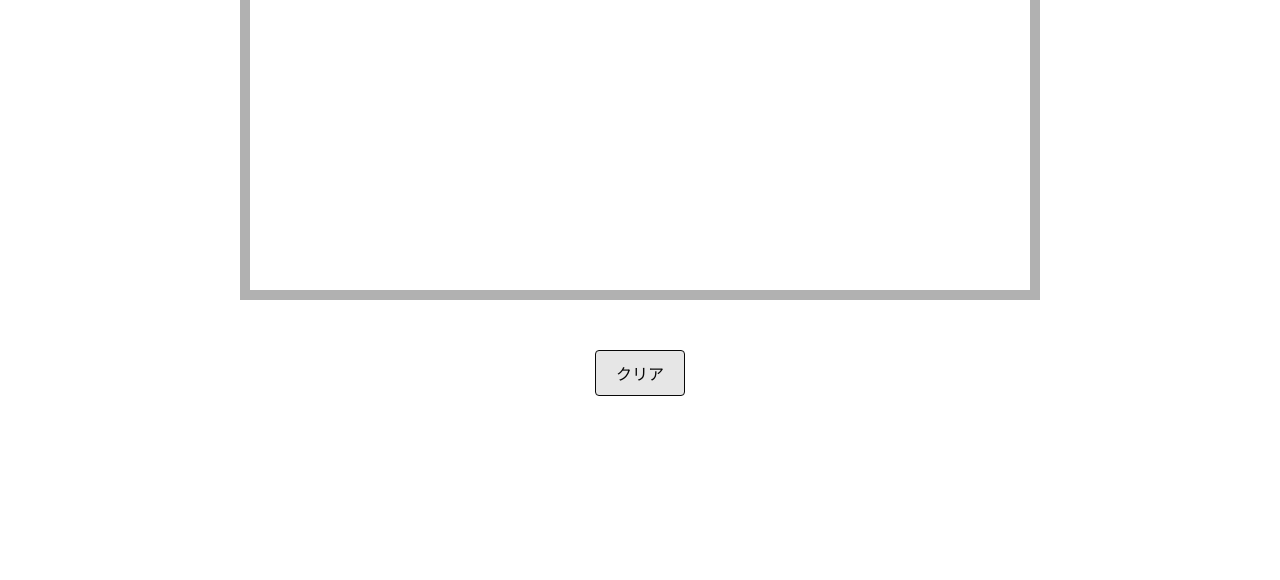
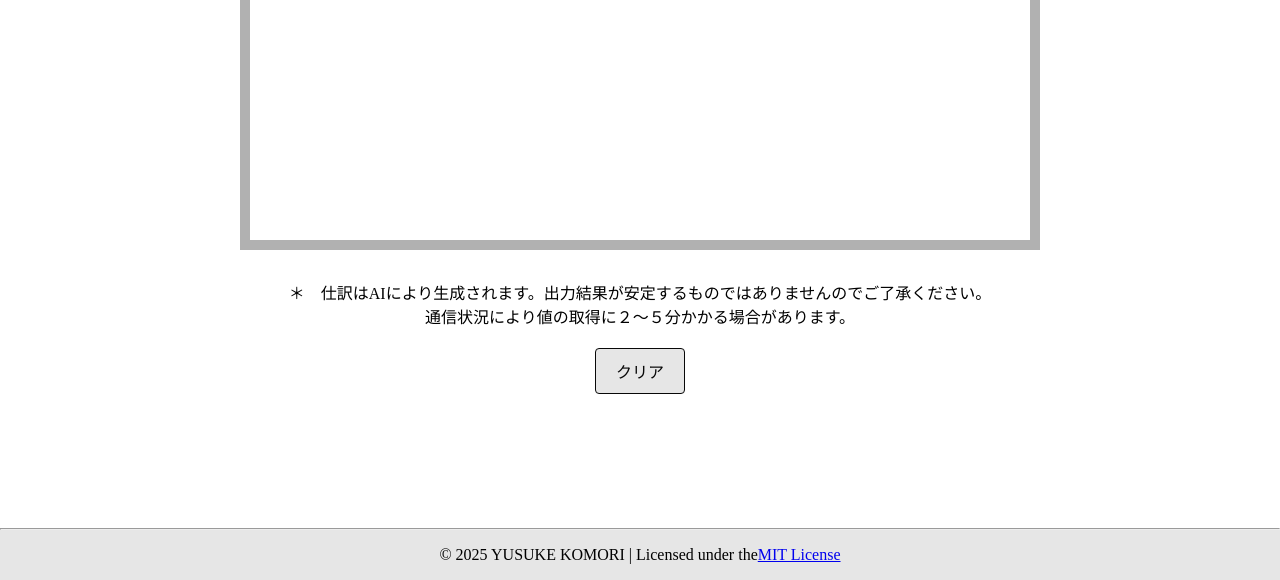
Before and after one commit to yusukeKSF/portfolio, a Python web app: template app/templates/index.html in a window 1280 px wide. Shown: the part 670-1250 px from the top of the page. Before the commit the page ends 1066 px from the top, so only its background shows below. Run offline with Jinja, Linux system fonts and the light colour scheme; the template is opened without the code that fills it, so the values that code supplies are empty.

Commit message:
updated index.html and style.css

```diff
--- a/app/static/css/style.css
+++ b/app/static/css/style.css
@@ -12,7 +12,7 @@
         main {
             margin: 20px auto;
             max-width: 800px;
-            height: 950px;
+            height: 900px;
             display: block;
             text-align: center;
             border: 10px solid rgb(177, 177, 177);
@@ -62,26 +62,31 @@
         }
         .clear-btn-container {
             width: 100%;
+            height: 200px;
             text-align: center;
         }
         a#clear-btn {
             display: inline-block;
             text-decoration: none;
             padding: 10px 20px;
-            margin-top: 30px;
+            margin-top: 20px;
             border: 1px solid #080808;
             border-radius: 4px;
             color: #080808;
             background-color: #e6e6e6;
         }
+        .caution-msg {
+            margin-top: 30px;
+            text-align: center;
+        }
         footer{
-            height: 50px;
-            margin-bottom: 0;
-            position: fixed;
+            display: block;
+            width: 100%;
+            bottom: 0;
         }
         footer p {
+            height: 50px;
             display: flex;
-            height: 50px;
             justify-content: center;
             align-items: center;
             background-color: #e6e6e6;
--- a/app/templates/index.html
+++ b/app/templates/index.html
@@ -20,12 +20,17 @@
         <p id="status-message"></p>
         <div id="journal-table"></div>
     </main>
+    <div class="caution-msg">
+        <p>＊　仕訳はAIにより生成されます。出力結果が安定するものではありませんのでご了承ください。
+            <br>通信状況により値の取得に２〜５分かかる場合があります。
+        </p>
+    </div>
     <div class="clear-btn-container">
         <a href="https://python-journal-entry.onrender.com/" id="clear-btn">クリア</a>
     </div>
 
 <footer>
-    <br>
+    <hr>
     <p>&copy;&nbsp;2025 YUSUKE KOMORI | Licensed under the <a href="https://opensource.org/licenses/MIT" target="_blank" rel="noopener noreferrer">MIT License</a></p>
 </footer>
 
```
